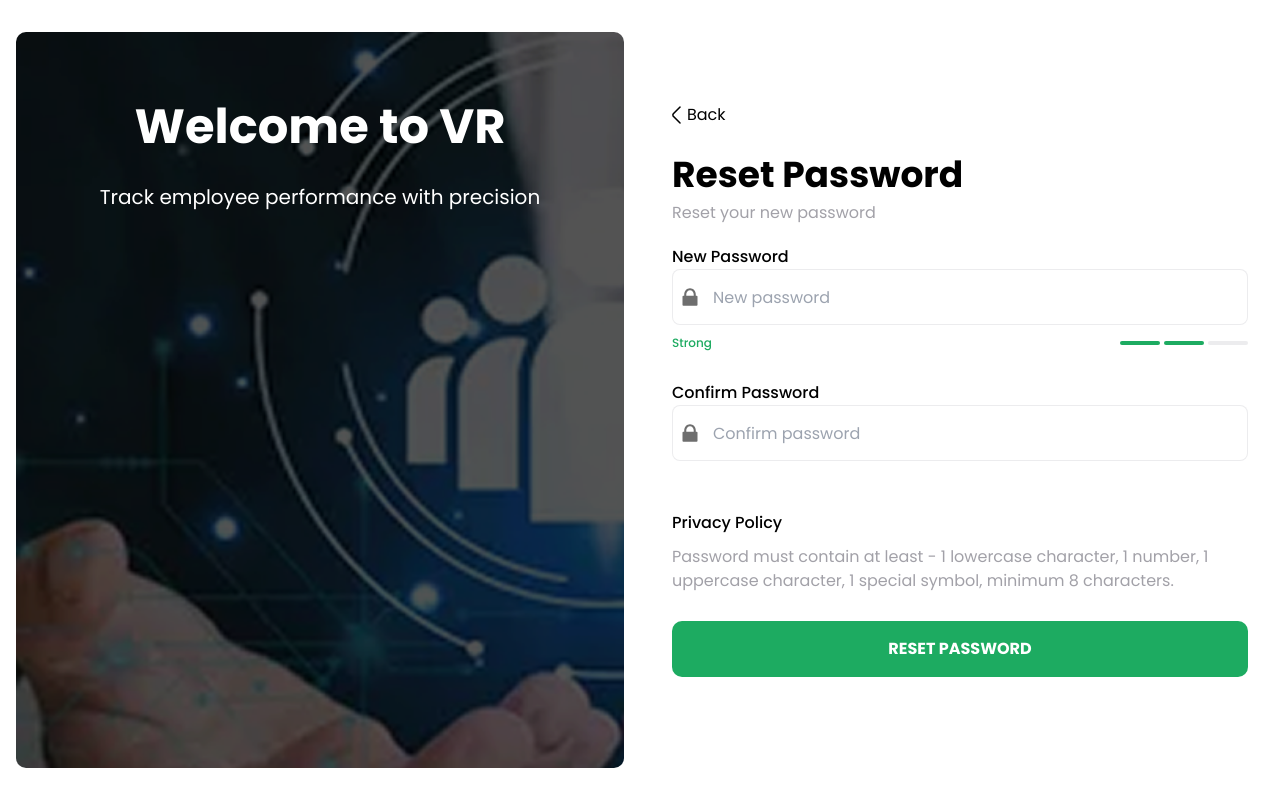
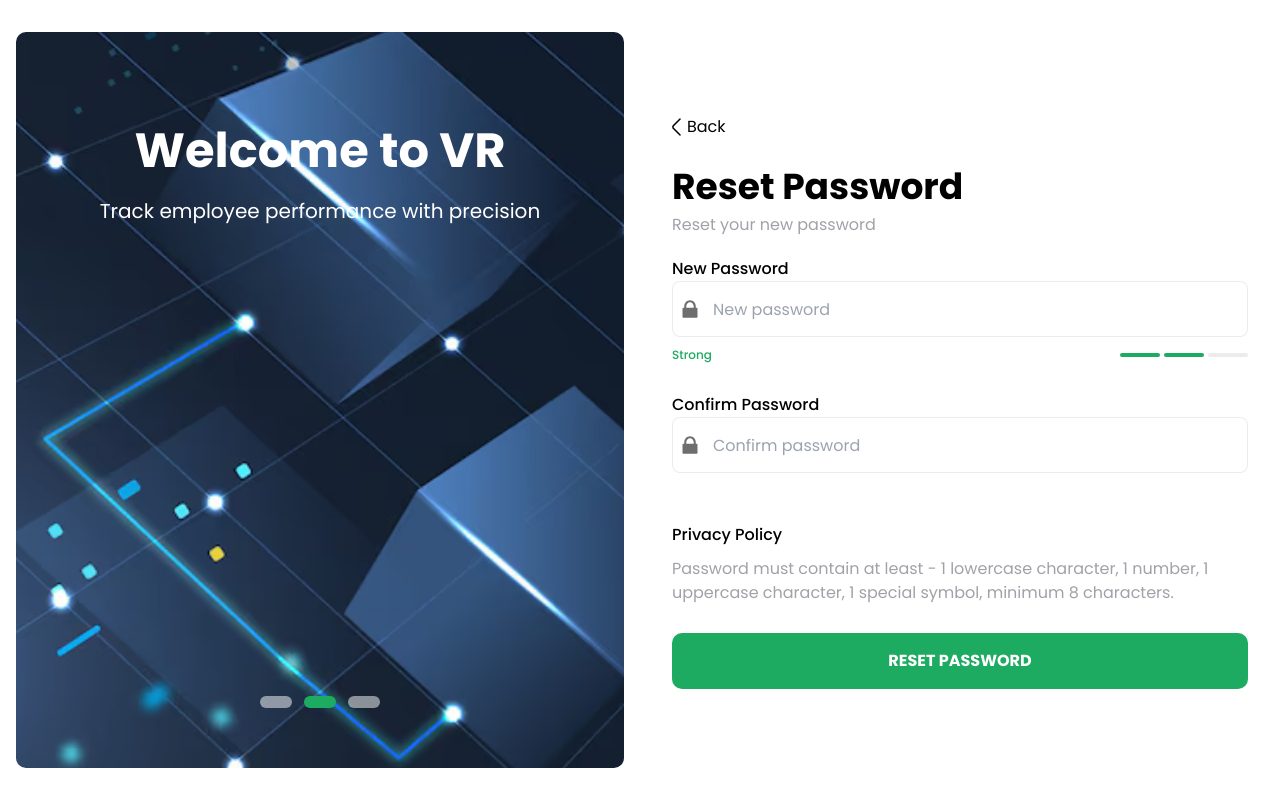
Before and after one commit to salman319/vhr, a Next.js app: page /create-password in a window 1280 px wide. Built offline with nearby package versions, Linux system fonts and the light colour scheme.

Commit message:
update code

```diff
--- a/src/app/create-password/page.js
+++ b/src/app/create-password/page.js
@@ -24,7 +24,7 @@ export default function Login() {
       <main>
         <div className="grid grid-cols-1 md:grid-cols-2 items-center bg-white">
           <Auth />
-          <div className='h-screen flex flex-col justify-center bg-white overflow-auto grid-item p-5 md:p-8'>
+          <div className='h-screen flex flex-col justify-center bg-white overflow-auto grid-item px-5 py-8 md:px-8 md:pb-8 md:pt-14'>
             <div className=''>
               <a href="/otp-verification" className="back flex items-center gap-1.5 pb-7">
                 <Image src={Vector} alt="" />
--- a/src/app/globals.css
+++ b/src/app/globals.css
@@ -395,7 +395,7 @@ object {
 }
 
 .welcome-sec {
-  background-image: url('/images/auth.png');
+  background-image: url('/images/auth_2.png');
   background-attachment: fixed;
   background-position: center;
   background-size: cover;
--- a/src/component/AdminHeader/AdminHeader.js
+++ b/src/component/AdminHeader/AdminHeader.js
@@ -1,6 +1,7 @@
 import React, { useRef, useEffect } from 'react'
 import Link from 'next/link';
 import Image from 'next/image';
+import Logo from "../../../public/images/logo.png"
 export default function AdminHeader() {
   return (
     <React.Fragment>
@@ -8,7 +9,7 @@ export default function AdminHeader() {
         <div className='flex justify-between items-center px-4 md:px-10 py-3 shadow-lg bg-white'>
           <div>
             <Link href={''}>
-              <Image width={100} height={100} src='/images/logo.png' className='w-full' alt='Media' />
+              <Image width={100} height={100} src={Logo} className='w-full' alt='Media' />
             </Link>
           </div>
 
--- a/src/component/Auth.js
+++ b/src/component/Auth.js
@@ -1,4 +1,4 @@
-import React, { useState, useEffect } from 'react'
+import React, { useState, useEffect } from 'react';
 
 const Auth = () => {
   const [currentSlide, setCurrentSlide] = useState(0);
@@ -26,19 +26,15 @@ const Auth = () => {
   }, []);
 
   return (
-        <div className='welcome-sec bg-gradient-to-r from-blue-600 to-purple-600 lg:flex md:flex hidden rounded-[10px] justify-start pt-[95px] items-center h-[92vh] w-[95%] mx-auto flex-col'>
-            {/* Logo section - uncomment when ready */}
-            {/* <div className='flex justify-center mb-8'>
-              <Image width={120} height={120} src='/images/logo.png' alt='Logo' className='w-32 md:w-40' />
-            </div> */}
+    <div className='welcome-sec bg-gradient-to-r from-blue-600 to-purple-600 lg:flex md:flex hidden rounded-[10px] flex-col justify-between h-[92vh] w-[95%] mx-auto pt-[95px] pb-[30px] px-6'>
 
-            {/* Main content container */}
-            <div className='relative w-[98%] px-6 text-center'>
-                {/* Sliding Heading */}
+      {/* Slide Content Centered */}
+      <div className='flex-1 relative flex flex-col justify-center items-center text-center'>
+        {/* Headings */}
         {slides.map((slide, index) => (
           <div
             key={`heading-${index}`}
-                        className={`absolute inset-0 flex items-center justify-center transition-opacity duration-500 ${currentSlide === index ? 'opacity-100' : 'opacity-0'}`}
+            className={`absolute top-0 left-0 right-0 flex items-center justify-center transition-opacity duration-500 ${currentSlide === index ? 'opacity-100' : 'opacity-0'}`}
           >
             <h1 className='text-4xl sm:text-5xl md:text-4xl lg:text-5xl font-bold text-white'>
               {slide.heading}
@@ -46,30 +42,32 @@ const Auth = () => {
           </div>
         ))}
 
-                {/* Sliding Content */}
+        {/* Content Paragraphs */}
         {slides.map((slide, index) => (
           <div
             key={`content-${index}`}
-                        className={`absolute inset-0 flex pt-[70px] items-center justify-center transition-opacity duration-500 ${currentSlide === index ? 'opacity-100' : 'opacity-0'}`}
+            className={`absolute top-[70px] left-0 right-0 flex items-center justify-center transition-opacity duration-500 ${currentSlide === index ? 'opacity-100' : 'opacity-0'}`}
           >
             <p className='text-lg sm:text-xl md:text-xl px-4 sm:px-8 text-white'>
               {slide.content}
             </p>
           </div>
         ))}
-                {/* <div className='hidden md:flex gap-3 justify-center mt-8'>
+      </div>
+
+      {/* Dots Navigation with 30px bottom spacing */}
+      <div className='hidden md:flex items-center gap-3 justify-center mt-auto pb-[30px]'>
         {slides.map((_, index) => (
           <button
             key={index}
             onClick={() => setCurrentSlide(index)}
-                            className={`w-3 h-3 rounded-full transition-all ${currentSlide === index ? 'bg-white w-6' : 'bg-white/50'}`}
+            className={`w-8 h-3 rounded-full transition-all ${currentSlide === index ? 'bg-[#1DAB61] w-6' : 'bg-white/50'}`}
             aria-label={`Go to slide ${index + 1}`}
           />
         ))}
-                </div> */}
       </div>
     </div>
-    )
-}
+  );
+};
 
-export default Auth
+export default Auth;
--- a/src/component/landing/landing.js
+++ b/src/component/landing/landing.js
@@ -11,7 +11,7 @@ export default function Landing() {
       <main>
         <div className='grid grid-cols-1 md:grid-cols-2 items-center  bg-white'>
           <Auth />
-          <div className='h-screen flex flex-col justify-center bg-white overflow-auto p-5 md:p-8'>
+          <div className='h-screen flex flex-col justify-center bg-white overflow-auto px-5 py-8 md:p-8'>
             <div className=''>
               {/* Image before heading */}
               <div className="flex justify-center mb-8">
@@ -83,9 +83,12 @@ export default function Landing() {
               </div>
 
               {/* Login Button */}
-              <button className='bg-[#1DAB61] mt-5 hover:bg-[#37c77d] h-14 text-base font-bold rounded-[10px] transition duration-300 p-2 w-full uppercase text-white'>
+              <a
+                href="/dashboard"
+                className="w-full bg-[#1DAB61] mt-7 mb-5 hover:bg-[#37c77d] transition duration-300 h-14 text-base font-bold rounded-[10px] p-2 uppercase text-white flex items-center justify-center"
+              >
                 Login
-              </button>
+              </a>
 
               {/* Sign Up Link */}
               <div className='text-center text-black text-base py-5'>
```
Also changed, not shown: public/images/auth_2.png (added). Lines whose indentation alone changed are shown as unchanged.
